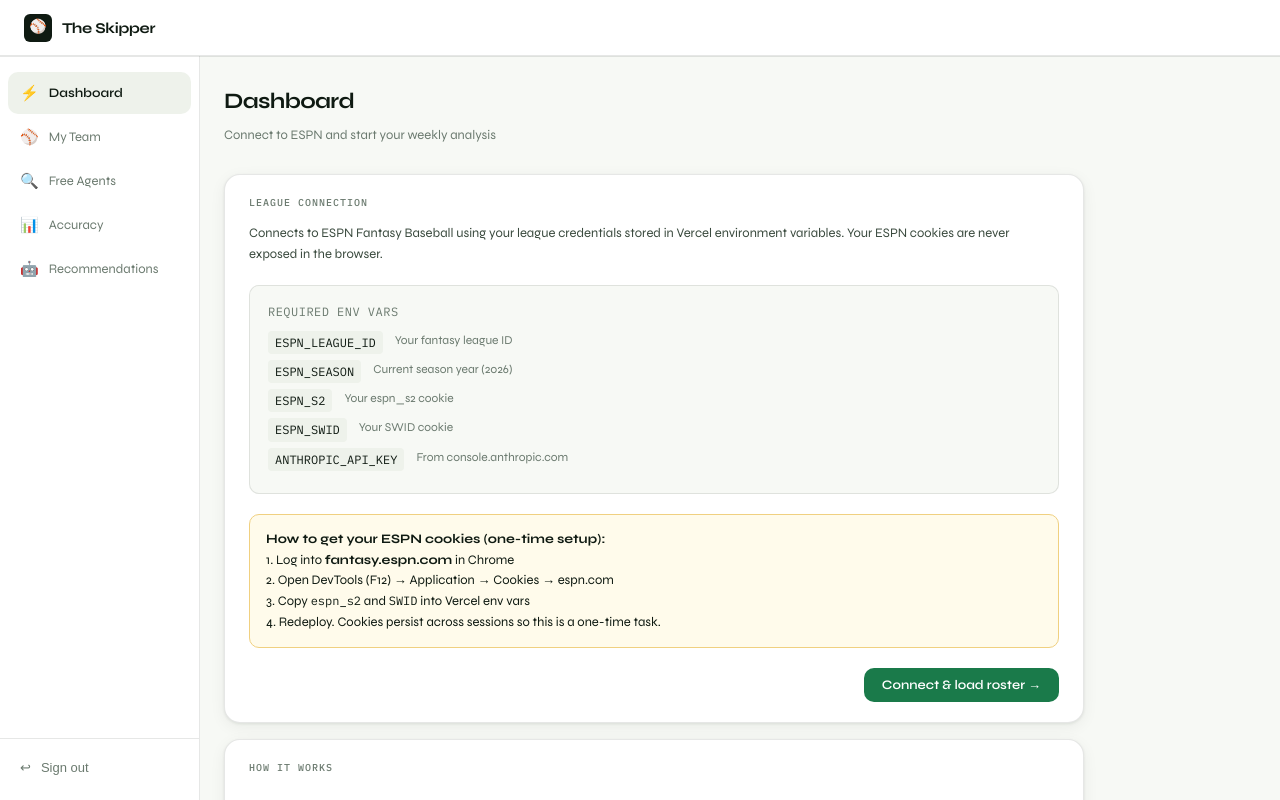
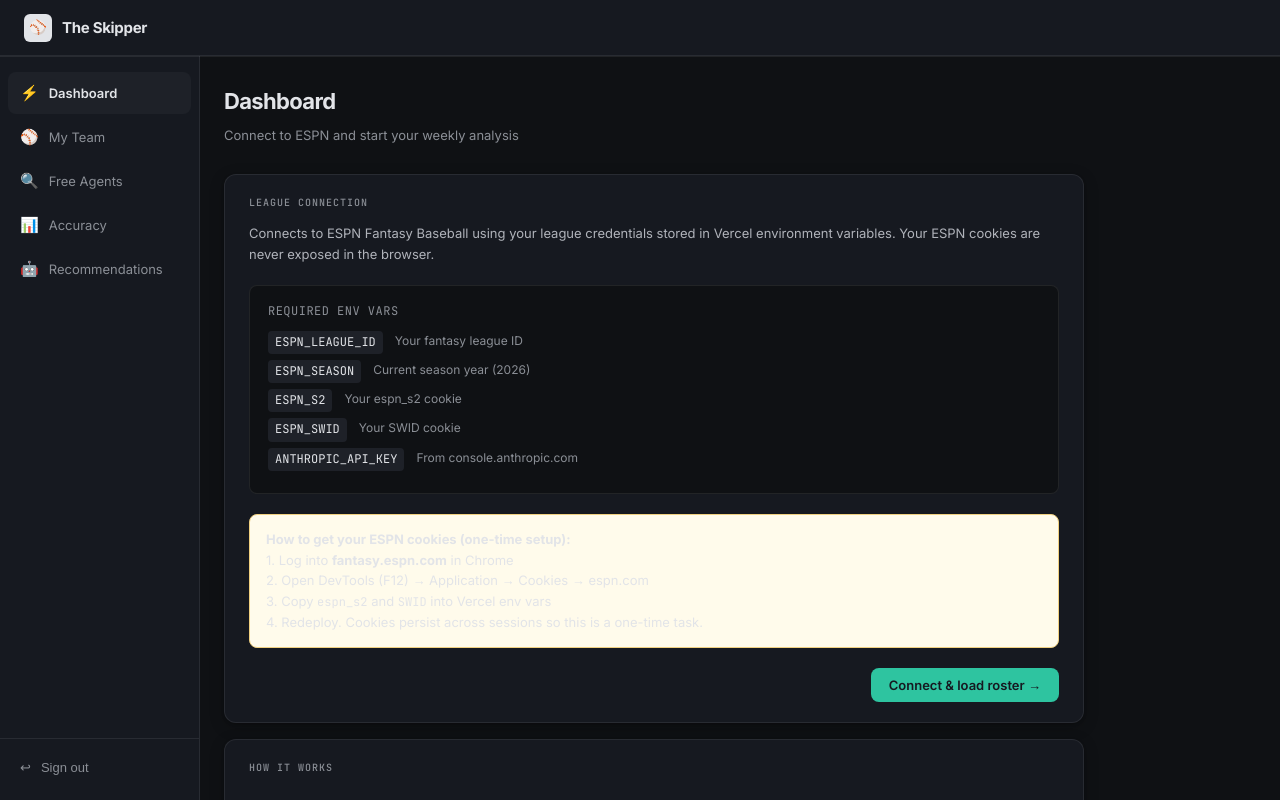
Before and after one commit to stateline0/the-skipper, a Next.js app: page /dashboard in a window 1280 px wide. Shown: the top 800 px of the page. Built offline with nearby package versions, Linux system fonts and the light colour scheme; no server answers.

Commit message:
feat: midnight dark theme with Inter + JetBrains Mono fonts

```diff
--- a/styles/globals.css
+++ b/styles/globals.css
@@ -1,29 +1,30 @@
-@import url('https://fonts.googleapis.com/css2?family=IBM+Plex+Mono:wght@400;500&family=Syne:wght@400;500;600;700&display=swap');
+@import url('https://fonts.googleapis.com/css2?family=Inter:wght@400;500;600;700&family=JetBrains+Mono:wght@400;500&display=swap');
 
 :root {
-  --green: #1a7a4a;
-  --green-light: #e8f5ee;
-  --green-mid: #2ea865;
-  --amber: #b85c00;
-  --amber-light: #fff3e0;
-  --red: #c0392b;
-  --red-light: #fdecea;
-  --blue: #1a5fa8;
-  --blue-light: #e8f0fb;
-  --ink: #0f1a12;
-  --ink-2: #3a4a3e;
-  --ink-3: #6b7a6f;
-  --paper: #f7f9f5;
-  --paper-2: #eef2eb;
-  --paper-3: #e4eae0;
-  --white: #ffffff;
-  --border: rgba(15,26,18,0.10);
-  --border-strong: rgba(15,26,18,0.20);
-  --radius: 10px;
-  --radius-lg: 16px;
-  --mono: 'IBM Plex Mono', monospace;
-  --sans: 'Syne', sans-serif;
-  --shadow: 0 1px 3px rgba(15,26,18,0.08), 0 4px 16px rgba(15,26,18,0.06);
+  /* ── Midnight palette ── */
+  --green: #2EC4A0;
+  --green-light: rgba(46,196,160,0.12);
+  --green-mid: #2EC4A0;
+  --amber: #F0A030;
+  --amber-light: rgba(240,160,48,0.12);
+  --red: #E8534A;
+  --red-light: rgba(232,83,74,0.12);
+  --blue: #5BA8E8;
+  --blue-light: rgba(91,168,232,0.12);
+  --ink: #E2E4E8;
+  --ink-2: #B0B3BA;
+  --ink-3: #8B8F96;
+  --paper: #0F1114;
+  --paper-2: #1E2128;
+  --paper-3: #2A2D35;
+  --white: #161920;
+  --border: rgba(255,255,255,0.08);
+  --border-strong: rgba(255,255,255,0.15);
+  --radius: 8px;
+  --radius-lg: 12px;
+  --mono: 'JetBrains Mono', monospace;
+  --sans: 'Inter', sans-serif;
+  --shadow: 0 1px 3px rgba(0,0,0,0.24), 0 4px 16px rgba(0,0,0,0.2);
 }
 
 *, *::before, *::after { box-sizing: border-box; margin: 0; padding: 0; }
```
